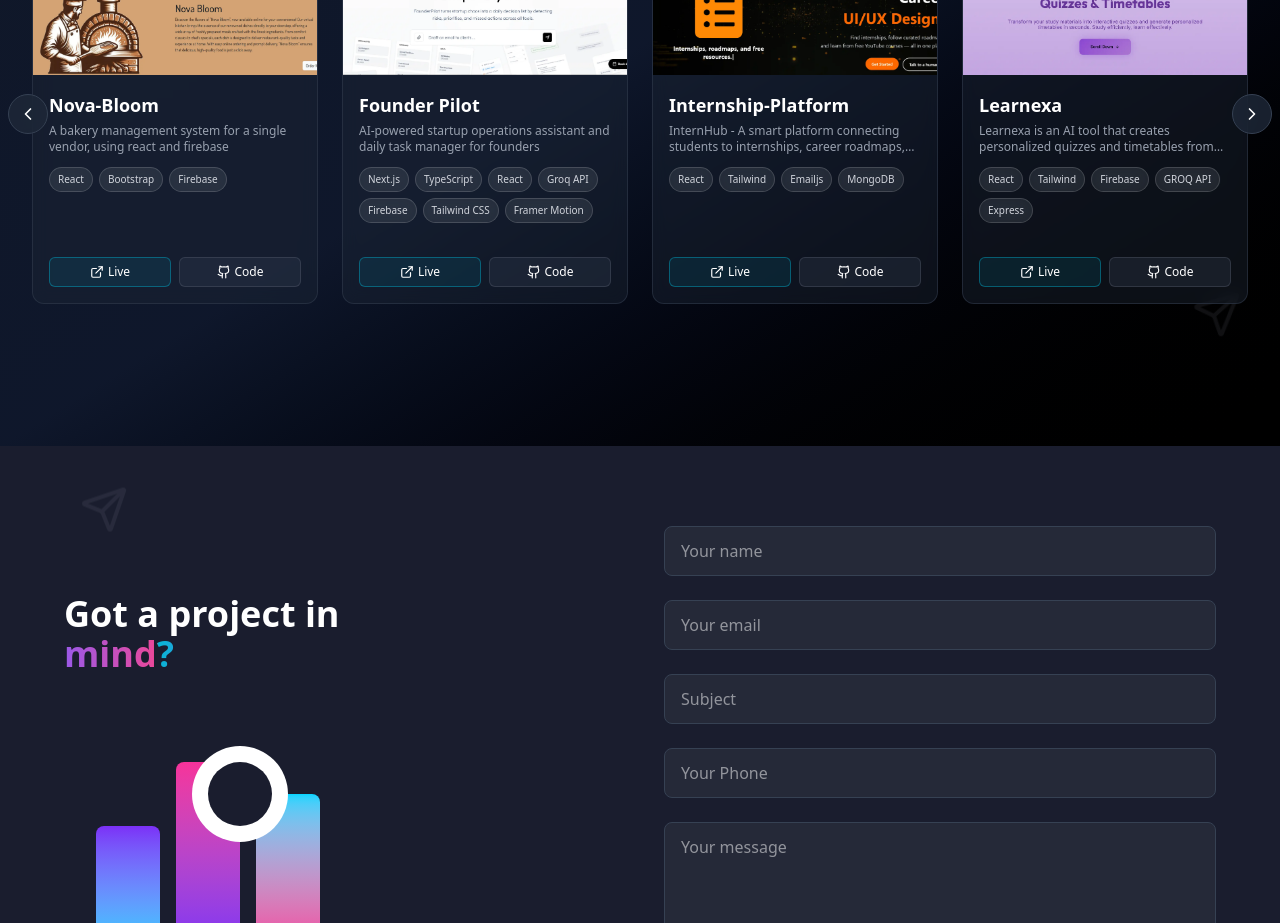
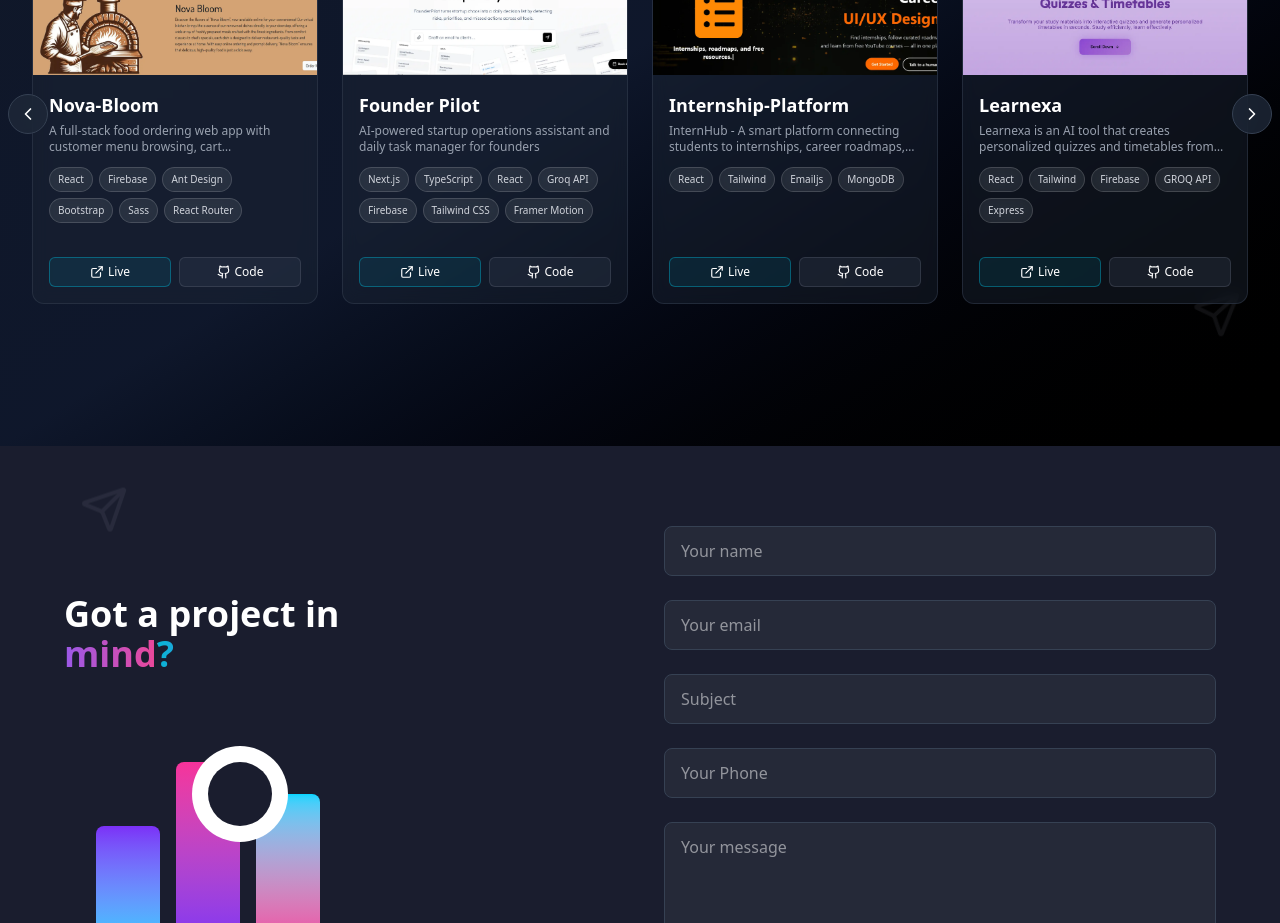
Before and after one commit to AbdulRafay345/portfolio, a React (Vite) app: page / in a window 1280 px wide. Shown: the part 2860-3783 px from the top of the page. Built offline with nearby package versions, Linux system fonts and the light colour scheme.

Commit message:
minor chngs

```diff
--- a/src/Pages/components/MyWork.jsx
+++ b/src/Pages/components/MyWork.jsx
@@ -12,8 +12,8 @@ const projects = [
     {
         id: 1,
         title: "Nova-Bloom",
-        description: "A bakery management system for a single vendor, using react and firebase",
-        tech: ["React", "Bootstrap", "Firebase"],
+        description: "A full-stack food ordering web app with customer menu browsing, cart management, and an admin dashboard for order and menu control",
+        tech: ["React", "Firebase", "Ant Design", "Bootstrap", "Sass", "React Router"],
         image: bakery,
         link: "https://bakery-manager-12.web.app/",
         github: "https://github.com/AbdulRafay345/nova-bloom"
```
